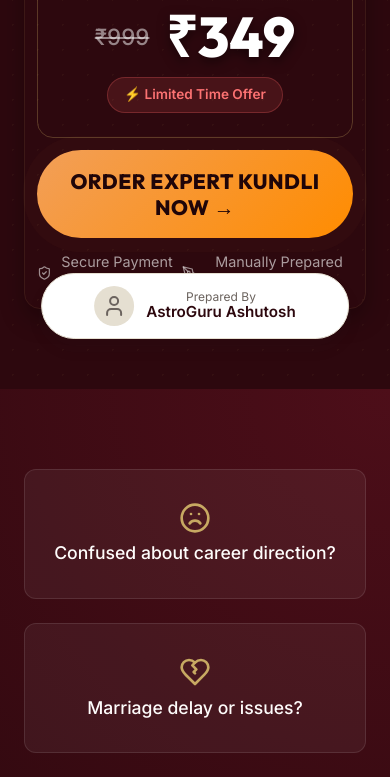
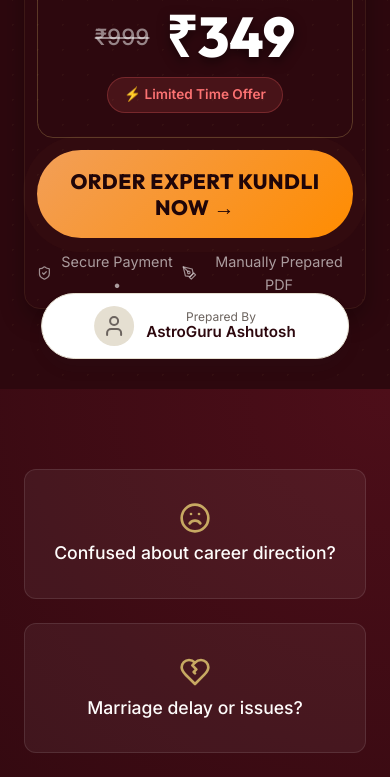
Before and after one commit to sameerkumar334333-gif/shubhmaykundlipage, a plain HTML site: page index.html in a window 390 px wide. Shown: the part 1038-1815 px from the top of the page. Drawn offline with Linux system fonts and the light colour scheme.

Commit message:
fix(ui): lower overlapping astroguru badge on hero layout

```diff
--- a/index.html
+++ b/index.html
@@ -531,7 +531,7 @@
 
         .astro-badge-overlap {
             position: absolute;
-            bottom: -20px;
+            bottom: -50px;
             left: -30px;
             background: var(--cream-light);
             padding: 12px 20px;
@@ -1286,7 +1286,7 @@
 
             .astro-badge-overlap {
                 left: 50%;
-                bottom: -30px;
+                bottom: -50px;
                 width: 90%;
                 justify-content: center;
                 transform: translate(-50%, 0) translateZ(30px);
```
